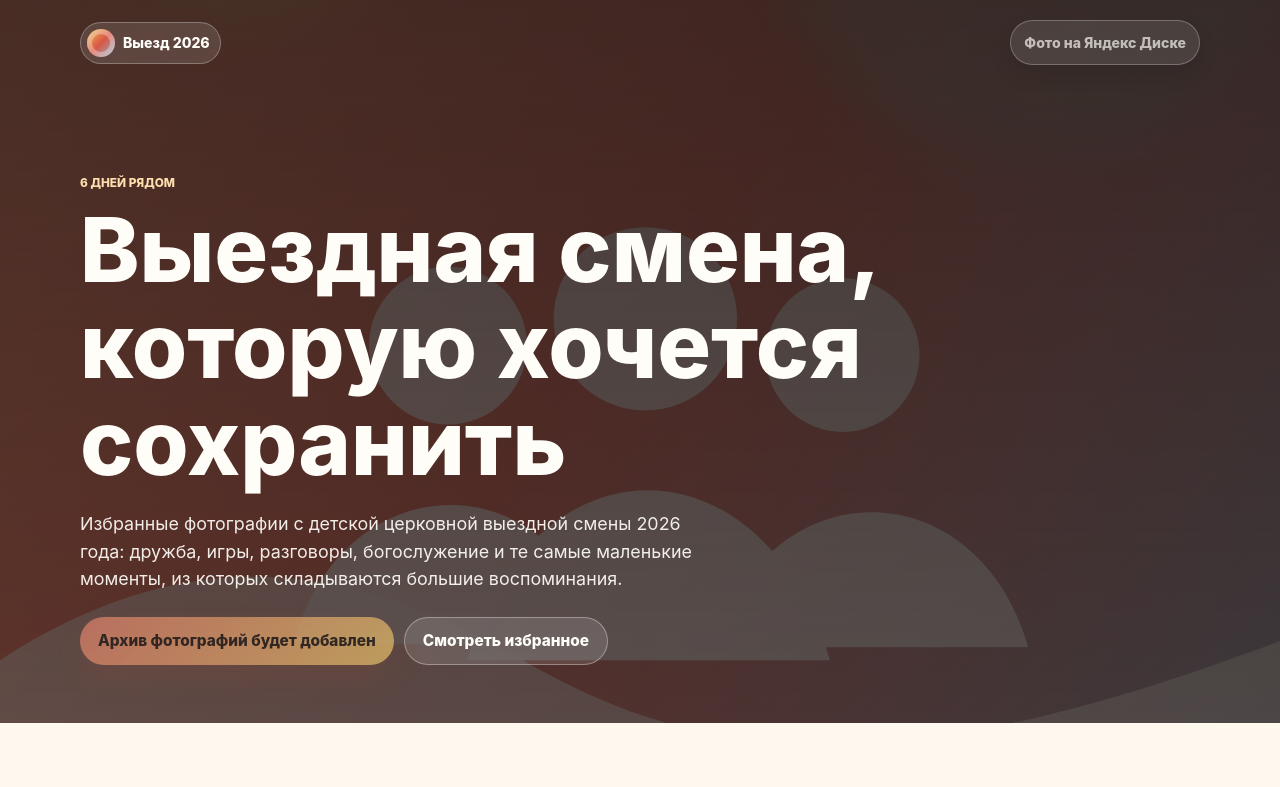
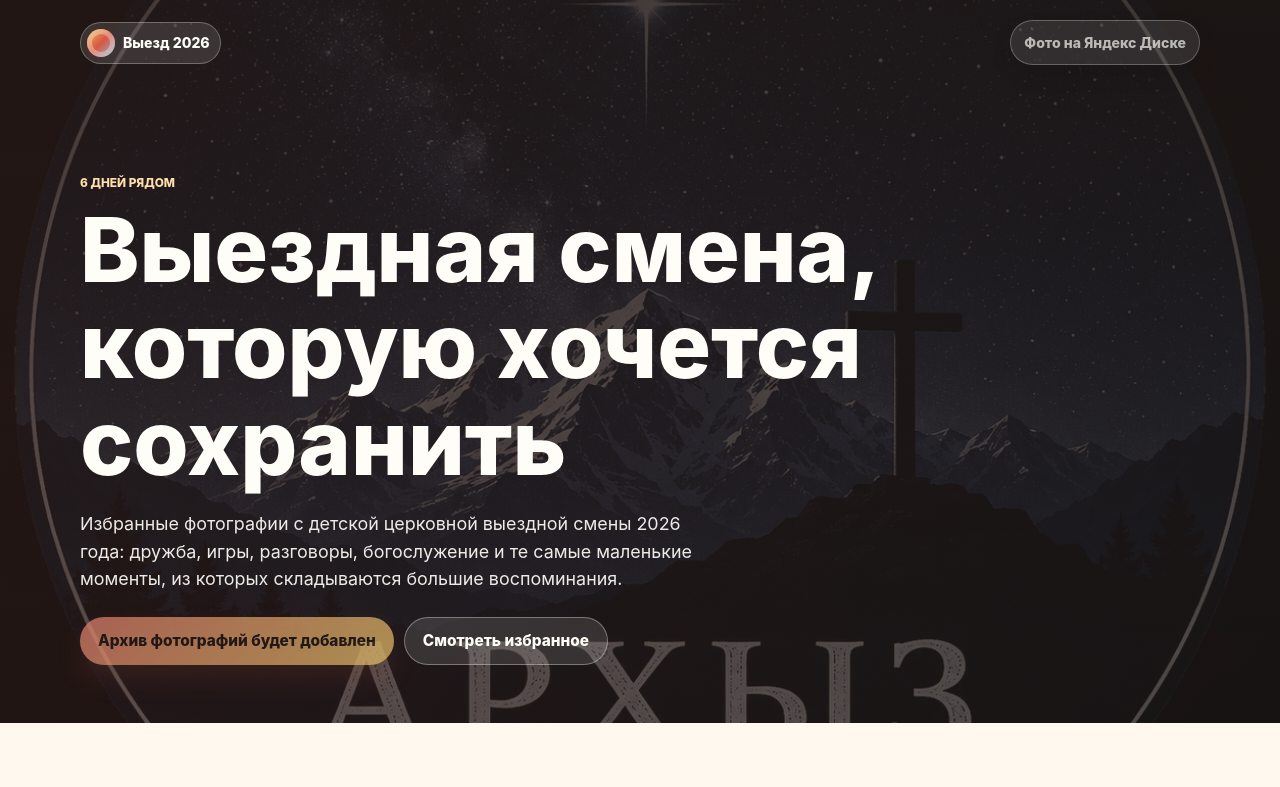
Before and after one commit to Grotekar/church-mv, a Next.js app: page /event/camp2026 in a window 1280 px wide. Shown: the top 787 px of the page. Built offline with nearby package versions, Linux system fonts and the light colour scheme.

Commit message:
Изменит фоновое изображение для camp2026

```diff
--- a/app/event/camp2026/page.tsx
+++ b/app/event/camp2026/page.tsx
@@ -27,8 +27,12 @@ export const metadata: Metadata = {
 export default function Camp2026Page() {
   const hasDiskUrl = !isPlaceholder(eventContent.actions.diskUrl);
   const currentYear = new Date().getFullYear();
+  const fallbackHeroImage = eventContent.photos[0]?.src ?? "";
+  const heroBackgroundSrc = !isPlaceholder(eventContent.heroBackground.src)
+    ? eventContent.heroBackground.src
+    : fallbackHeroImage;
   const heroStyle = {
-    "--camp-hero-image": `url("${withBasePath(eventContent.photos[0].src)}")`,
+    "--camp-hero-image": `url("${withBasePath(heroBackgroundSrc)}")`,
   } as CSSProperties;
 
   return (
--- a/content/events/camp2026.ts
+++ b/content/events/camp2026.ts
@@ -10,6 +10,10 @@ export const camp2026Content = {
   },
   description:
     "Избранные фотографии с детской церковной выездной смены 2026 года: дружба, игры, разговоры, богослужение и те самые маленькие моменты, из которых складываются большие воспоминания.",
+  // TODO: заменить на реальную фотографию для фона Hero, если она должна отличаться от фотографий галереи.
+  heroBackground: {
+    src: "/camp2026/background.png",
+  },
   actions: {
     gallery: "Смотреть избранное",
     disk: "Скачать все фотографии",
```
Also changed, not shown: public/camp2026/background.png (added), 1 other file (tests, documents, lock files or other folders).
